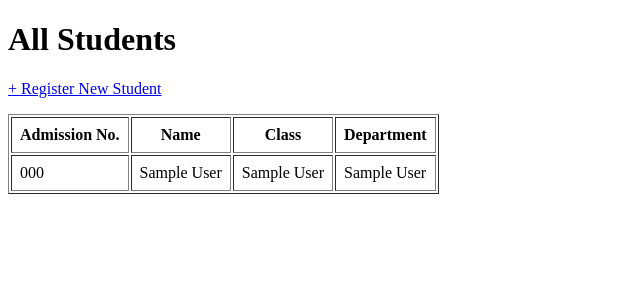
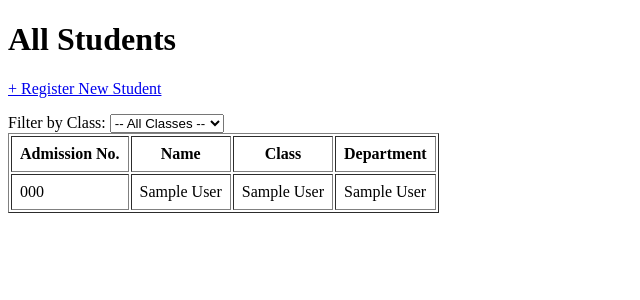
Before and after one commit to Obagoldpaul/school-result-system, a Django app: page /students/ in a window 1280 px wide. Shown: the top 300 px of the page, without its empty margins (0-640 px from the left). Run offline with Django 5.2, Linux system fonts and the light colour scheme; a user stored in the database is signed in; tables that the repository leaves empty hold one stand-in row (values such as "Sample post").

Commit message:
Add class filter to student list

```diff
--- a/students/templates/students/student_list.html
+++ b/students/templates/students/student_list.html
@@ -6,6 +6,17 @@
 <body>
     <h1>All Students</h1>
     <p><a href="{% url 'register_student' %}">+ Register New Student</a></p>
+
+    <form method="GET">
+        <label>Filter by Class:</label>
+        <select name="class" onchange="this.form.submit()">
+            <option value="">-- All Classes --</option>
+            {% for c in classes %}
+            <option value="{{ c.id }}" {% if c.id == selected_class %}selected{% endif %}>{{ c.name }}</option>
+            {% endfor %}
+        </select>
+    </form>
+
     <table border="1" cellpadding="8">
         <tr>
             <th>Admission No.</th>
--- a/students/views.py
+++ b/students/views.py
@@ -1,6 +1,7 @@
 from django.shortcuts import render, redirect
 from django.contrib.auth.decorators import login_required
 from .forms import StudentRegistrationForm
+from .models import Student, SchoolClass
 
 
 @login_required
@@ -17,6 +18,13 @@ def register_student(request):
 
 @login_required
 def student_list(request):
-    from .models import Student
     students = Student.objects.filter(is_active=True)
-    return render(request, 'students/student_list.html', {'students': students})
+    class_id = request.GET.get('class')
+    if class_id:
+        students = students.filter(school_class_id=class_id)
+    classes = SchoolClass.objects.all()
+    return render(request, 'students/student_list.html', {
+        'students': students,
+        'classes': classes,
+        'selected_class': int(class_id) if class_id else None,
+    })
```
